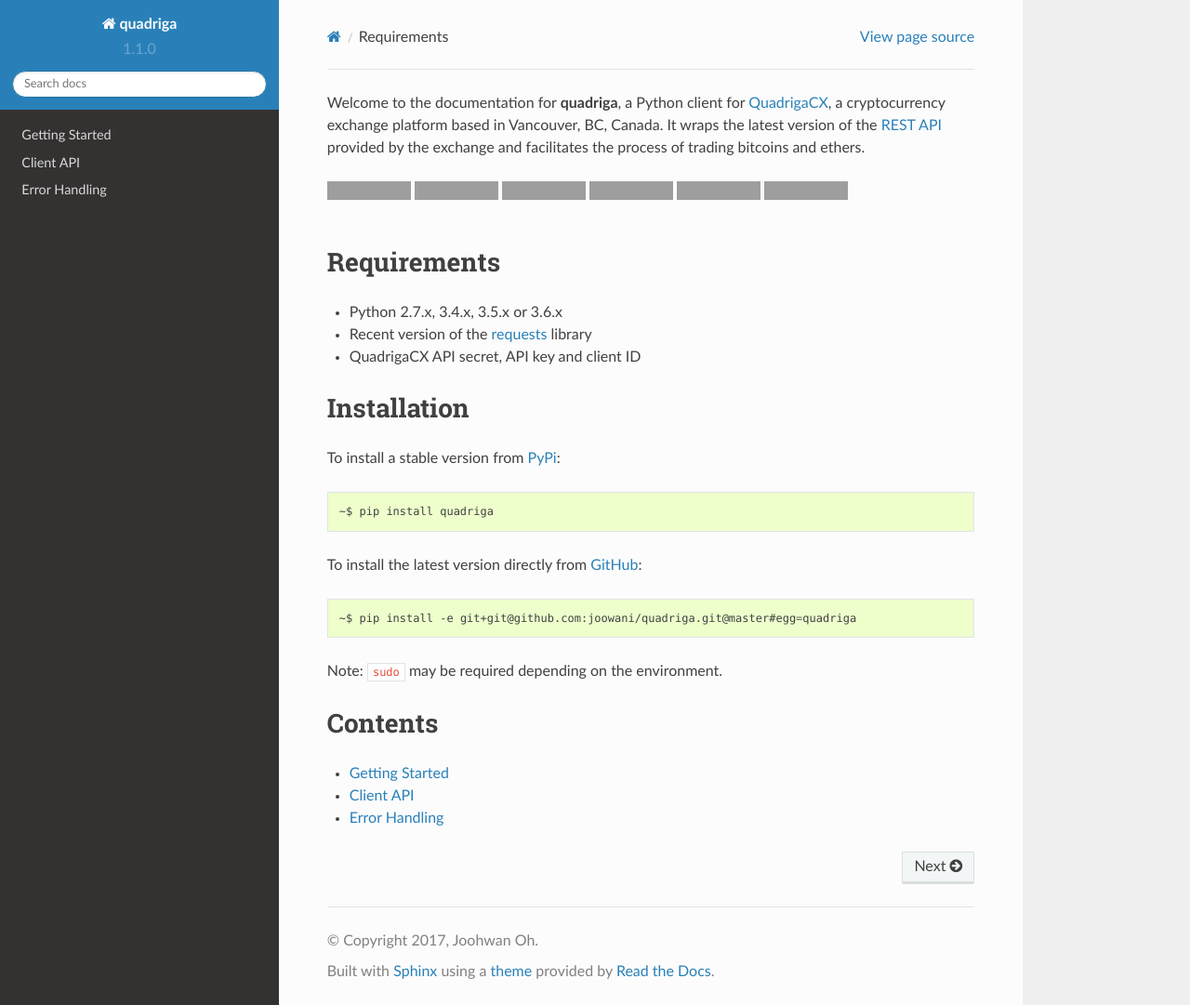
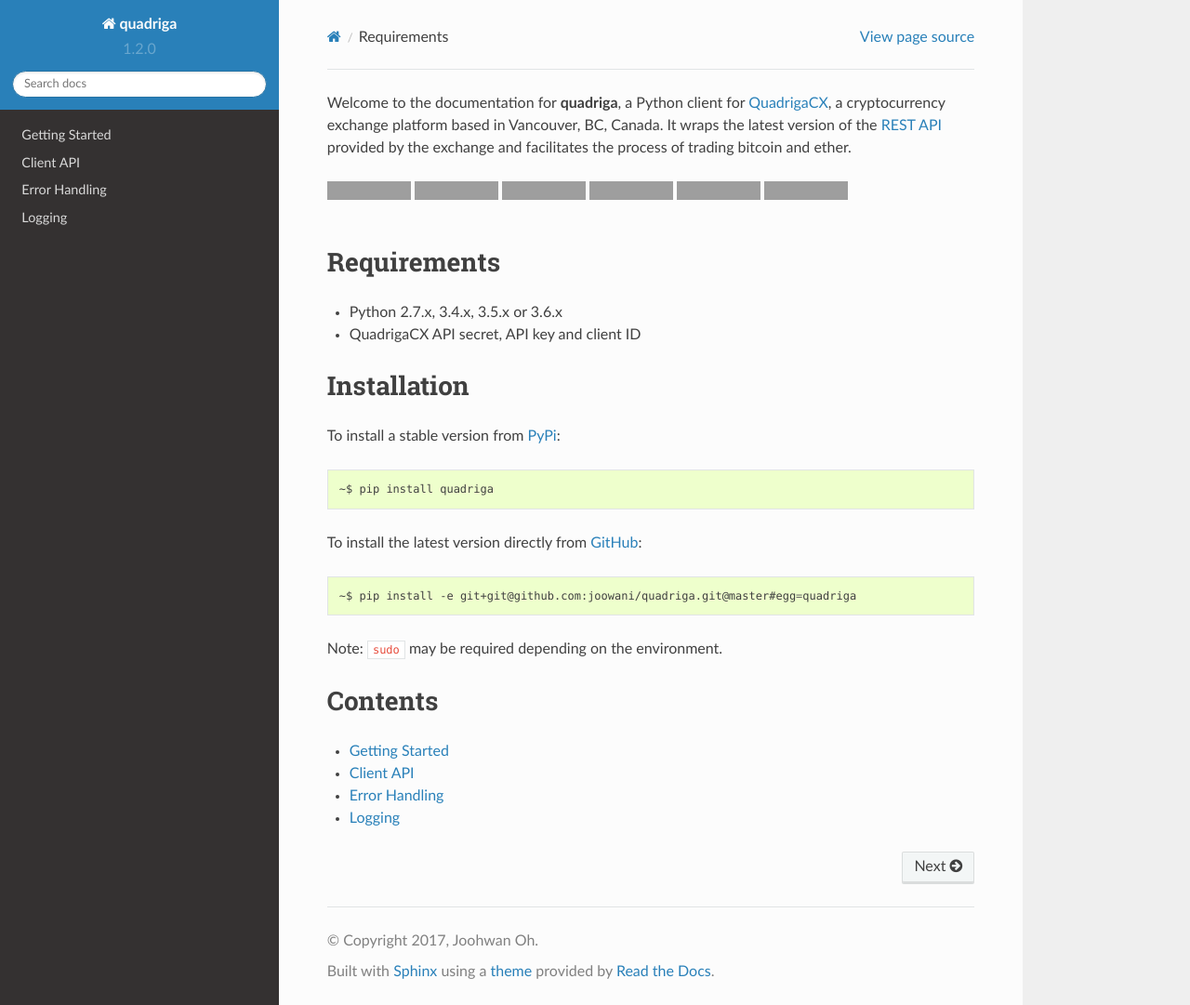
Before and after one commit to smithcg1/quadriga, a Sphinx documentation site: the page built from docs/index.rst, in a window 1280 px wide and 1081 px high. Shown: the whole window at 93% size. Built offline with Sphinx 7.4.7 and the Read the Docs theme 2.0.0, drawn with Linux system fonts in a browser that asks for light colours; grey boxes are pictures that could not be loaded.

Commit message:
Update readme, documentation and version for the new logging changes

```diff
--- a/README.rst
+++ b/README.rst
@@ -32,7 +32,7 @@
 **Quadriga** is a Python client for QuadrigaCX_, a cryptocurrency exchange
 platform based in Vancouver, BC, Canada. It wraps the latest version of the
 `REST API`_ provided by the exchange and facilitates the process of trading
-bitcoins and ethers.
+bitcoin and ether.
 
 .. _QuadrigaCX: https://www.quadrigacx.com
 .. _REST API: https://www.quadrigacx.com/api_info
@@ -42,10 +42,7 @@
 ============
 
 - Python 2.7.x, 3.4.x, 3.5.x or 3.6.x
-- Recent version of the requests_ library
 - QuadrigaCX API secret, API key and client ID
-
-.. _requests: https://github.com/kennethreitz/requests
 
 
 Installation
--- a/docs/index.rst
+++ b/docs/index.rst
@@ -6,7 +6,7 @@
 Welcome to the documentation for **quadriga**, a Python client for QuadrigaCX_,
 a cryptocurrency exchange platform based in Vancouver, BC, Canada. It wraps the
 latest version of the `REST API`_ provided by the exchange and facilitates the
-process of trading bitcoins and ethers.
+process of trading bitcoin and ether.
 
 .. _QuadrigaCX: https://www.quadrigacx.com
 .. _REST API: https://www.quadrigacx.com/api_info
@@ -40,10 +40,7 @@
 ============
 
 - Python 2.7.x, 3.4.x, 3.5.x or 3.6.x
-- Recent version of the requests_ library
 - QuadrigaCX API secret, API key and client ID
-
-.. _requests: https://github.com/kennethreitz/requests
 
 
 Installation
@@ -77,3 +74,4 @@
     intro
     api
     errors
+    logging
--- a/quadriga/version.py
+++ b/quadriga/version.py
@@ -1 +1 @@
-VERSION = '1.1.0'
+VERSION = '1.2.0'
```
Also changed, not shown: docs/logging.rst (added, +64 -0 lines).
